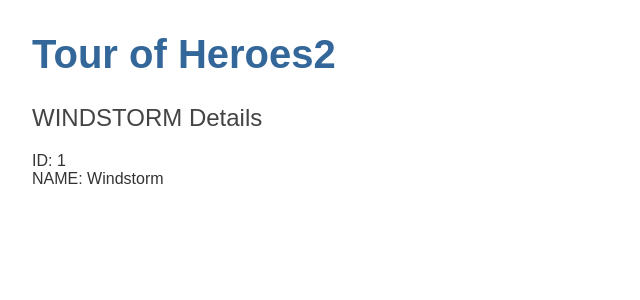
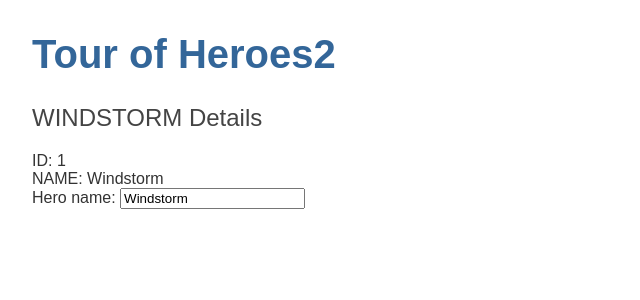
Before and after one commit to yuuki-kurose/angular_tour_of_heroes2, an Angular app: page / in a window 1280 px wide. Shown: the top 300 px of the page, without its empty margins (0-640 px from the left). Built offline with nearby package versions, Linux system fonts and the light colour scheme.

Commit message:
テキストボックスに双方向データバインディングを設定、FormsModuleをインポート

```diff
--- a/src/app/app.module.ts
+++ b/src/app/app.module.ts
@@ -1,5 +1,6 @@
 import { NgModule }         from '@angular/core';
 import { BrowserModule }    from '@angular/platform-browser';
+import { FormsModule }      from '@angular/forms';
 import { AppRoutingModule } from './app-routing.module';
 
 import { AppComponent }     from './app.component';
@@ -12,6 +13,7 @@
   ],
   imports: [
     BrowserModule,
+    FormsModule,
     AppRoutingModule
   ],
   providers: [],
--- a/src/app/heroes/heroes.component.html
+++ b/src/app/heroes/heroes.component.html
@@ -3,3 +3,8 @@
   <span>ID: {{ hero.id }}</span><br/>
   <span>NAME: {{ hero.name }}</span>
 </div>
+
+<div>
+  <label for="name">Hero name: </label>
+  <input id="name" [(ngModel)]="hero.name" placeholder="Enter a name for the menu">
+</div>
--- a/src/app/heroes/heroes.component.ts
+++ b/src/app/heroes/heroes.component.ts
@@ -1,5 +1,5 @@
 import { Component, OnInit }  from '@angular/core';
-import { Hero }             from '../hero';
+import { Hero }               from '../hero';
 
 @Component({
   // selectorは差し込む際のタグの名前
```
